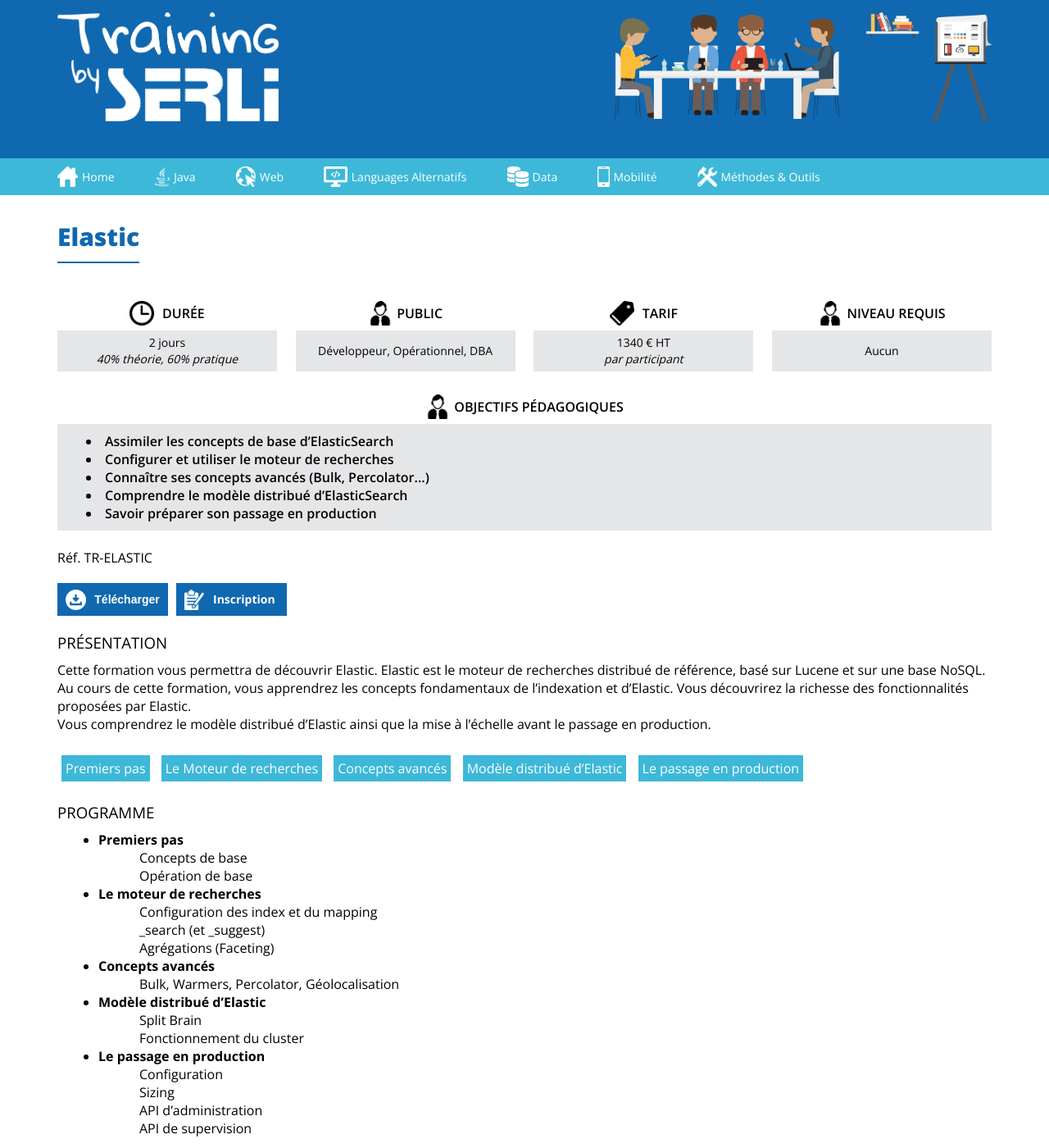
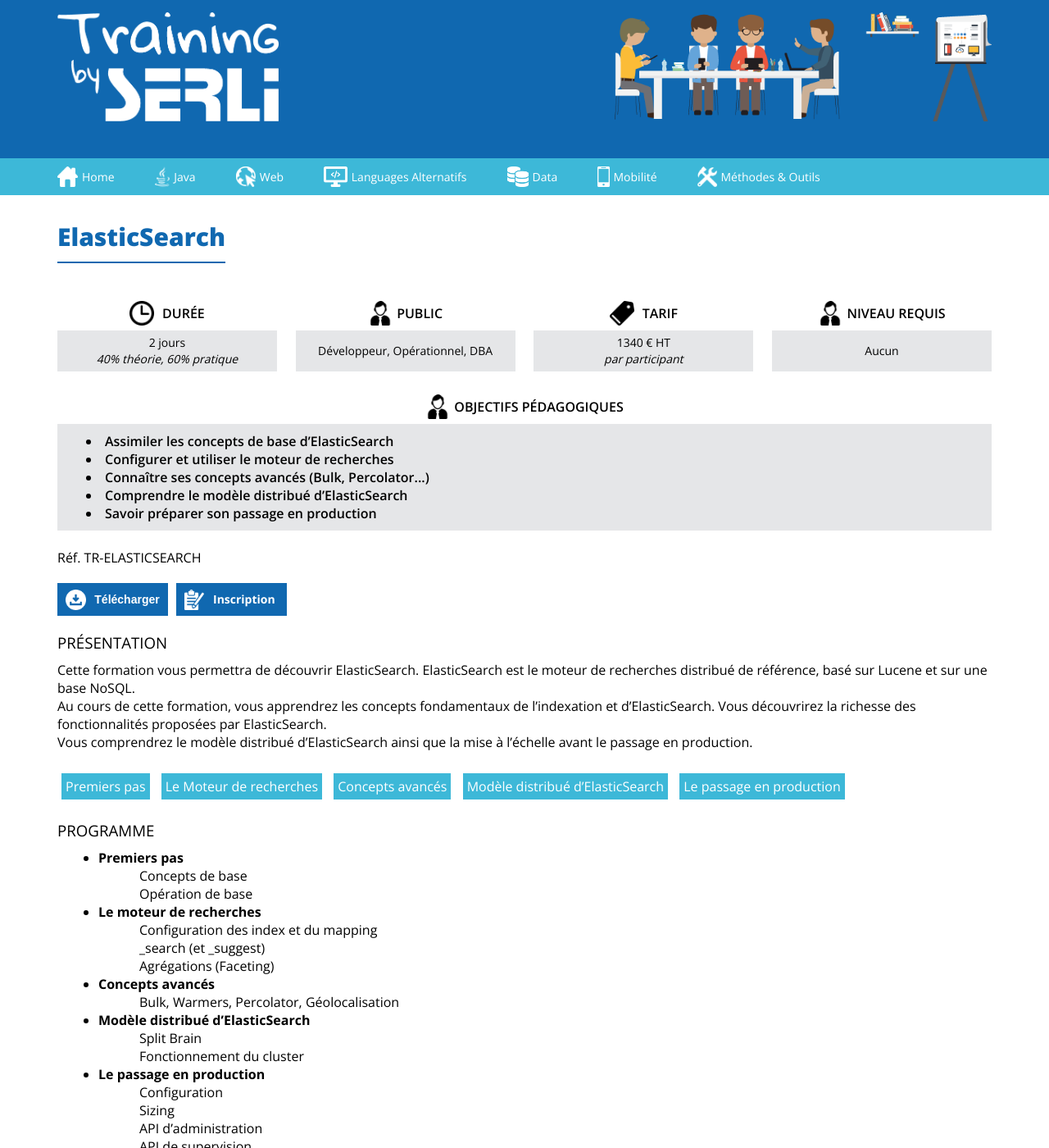
Before and after one commit to Serli/training-by-serli, a Jekyll site: the page built from Summary/Data/_posts/2016-04-01-ElasticSearch.md, in a window 1280 px wide and 1400 px high. Shown: the whole window at 82% size. Built offline with Jekyll 4.4.1, drawn with Linux system fonts in a browser that asks for light colours; nearby versions of some CDN libraries.

Commit message:
correction-coquilles

```diff
--- a/Summary/Data/_posts/2016-04-01-Elastic.md
+++ b/Summary/Data/_posts/2016-04-01-ElasticSearch.md
@@ -1,18 +1,18 @@
 ---
 layout: training
-title: Elastic
-permalink: /Data/TR-ELASTIC
+title: ElasticSearch
+permalink: /Data/TR-ELASTICSEARCH
 public: Développeur, Opérationnel, DBA
 costs: 1340 € HT
 costs-description: par participant
 duration: 2 jours
 duration-description: 40% théorie, 60% pratique
-ref: TR-ELASTIC
+ref: TR-ELASTICSEARCH
 subject: [
   'Premiers pas',
   'Le Moteur de recherches',
   'Concepts avancés',
-  'Modèle distribué d’Elastic',
+  'Modèle distribué d’ElasticSearch',
   'Le passage en production'
 ]
 educational-objectives: [
@@ -43,7 +43,7 @@
       'Bulk, Warmers, Percolator, Géolocalisation'
     ]
   },{
-    title: 'Modèle distribué d’Elastic',
+    title: 'Modèle distribué d’ElasticSearch',
     activity: [
       'Split Brain',
       'Fonctionnement du cluster'
@@ -58,11 +58,11 @@
     ]
   }
 ]
-presentation: 'Cette formation vous permettra de découvrir Elastic. Elastic est le moteur de recherches distribué de référence, basé sur Lucene et sur une base NoSQL.
-Au cours de cette formation, vous apprendrez les concepts fondamentaux de l’indexation et d’Elastic. Vous découvrirez la richesse des fonctionnalités proposées par Elastic.
-Vous comprendrez le modèle distribué d’Elastic ainsi que la mise à l’échelle avant le passage en production.'
+presentation: 'Cette formation vous permettra de découvrir ElasticSearch. ElasticSearch est le moteur de recherches distribué de référence, basé sur Lucene et sur une base NoSQL.
+Au cours de cette formation, vous apprendrez les concepts fondamentaux de l’indexation et d’ElasticSearch. Vous découvrirez la richesse des fonctionnalités proposées par ElasticSearch.
+Vous comprendrez le modèle distribué d’ElasticSearch ainsi que la mise à l’échelle avant le passage en production.'
 ---
 
-Cette formation vous permettra de découvrir Elastic. Elastic est le moteur de recherches distribué de référence, basé sur Lucene et sur une base NoSQL.
-Au cours de cette formation, vous apprendrez les concepts fondamentaux de l’indexation et d’Elastic. Vous découvrirez la richesse des fonctionnalités proposées par Elastic.
-Vous comprendrez le modèle distribué d’Elastic ainsi que la mise à l’échelle avant le passage en production.
+Cette formation vous permettra de découvrir ElasticSearch. ElasticSearch est le moteur de recherches distribué de référence, basé sur Lucene et sur une base NoSQL.
+Au cours de cette formation, vous apprendrez les concepts fondamentaux de l’indexation et d’ElasticSearch. Vous découvrirez la richesse des fonctionnalités proposées par ElasticSearch.
+Vous comprendrez le modèle distribué d’ElasticSearch ainsi que la mise à l’échelle avant le passage en production.
```
